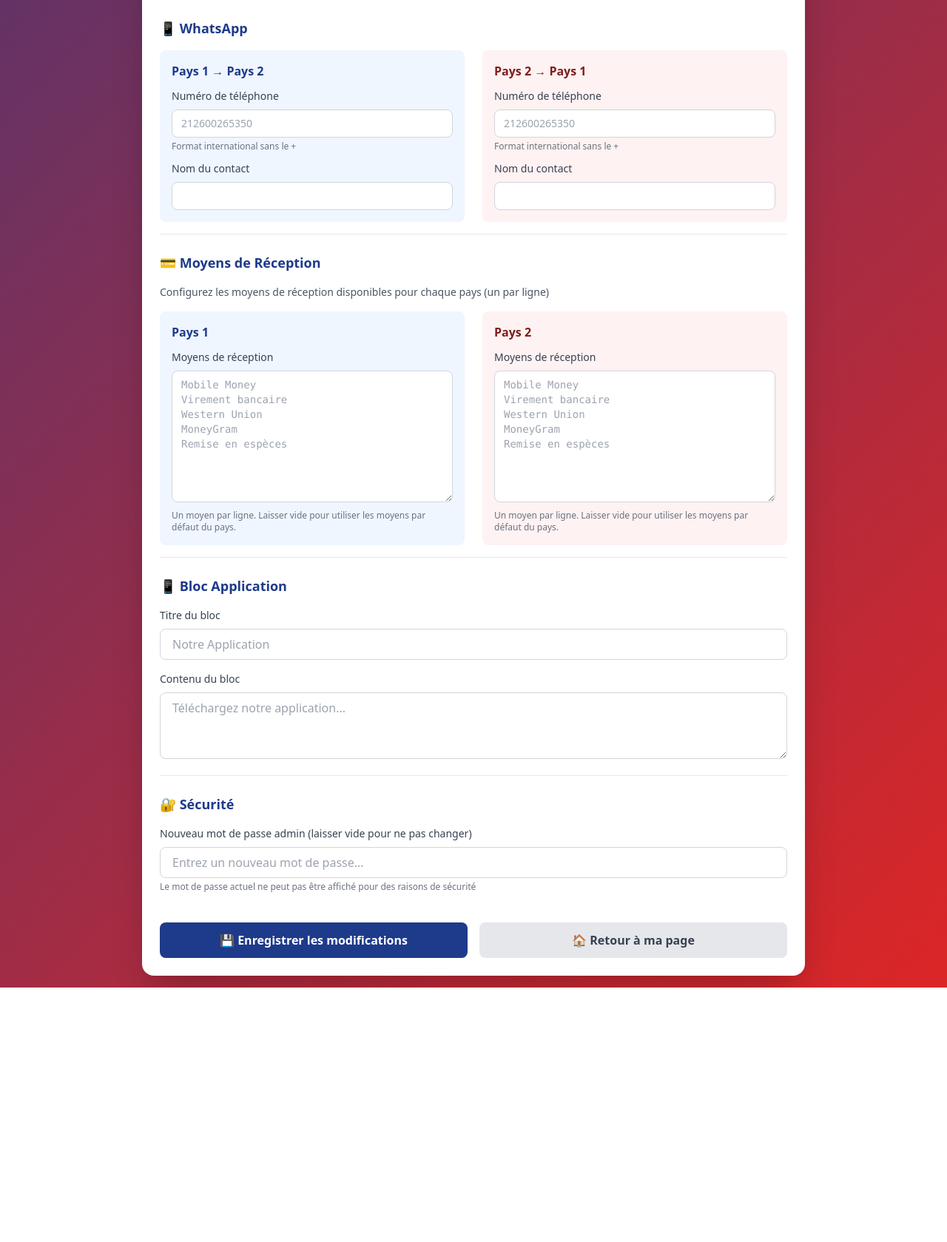
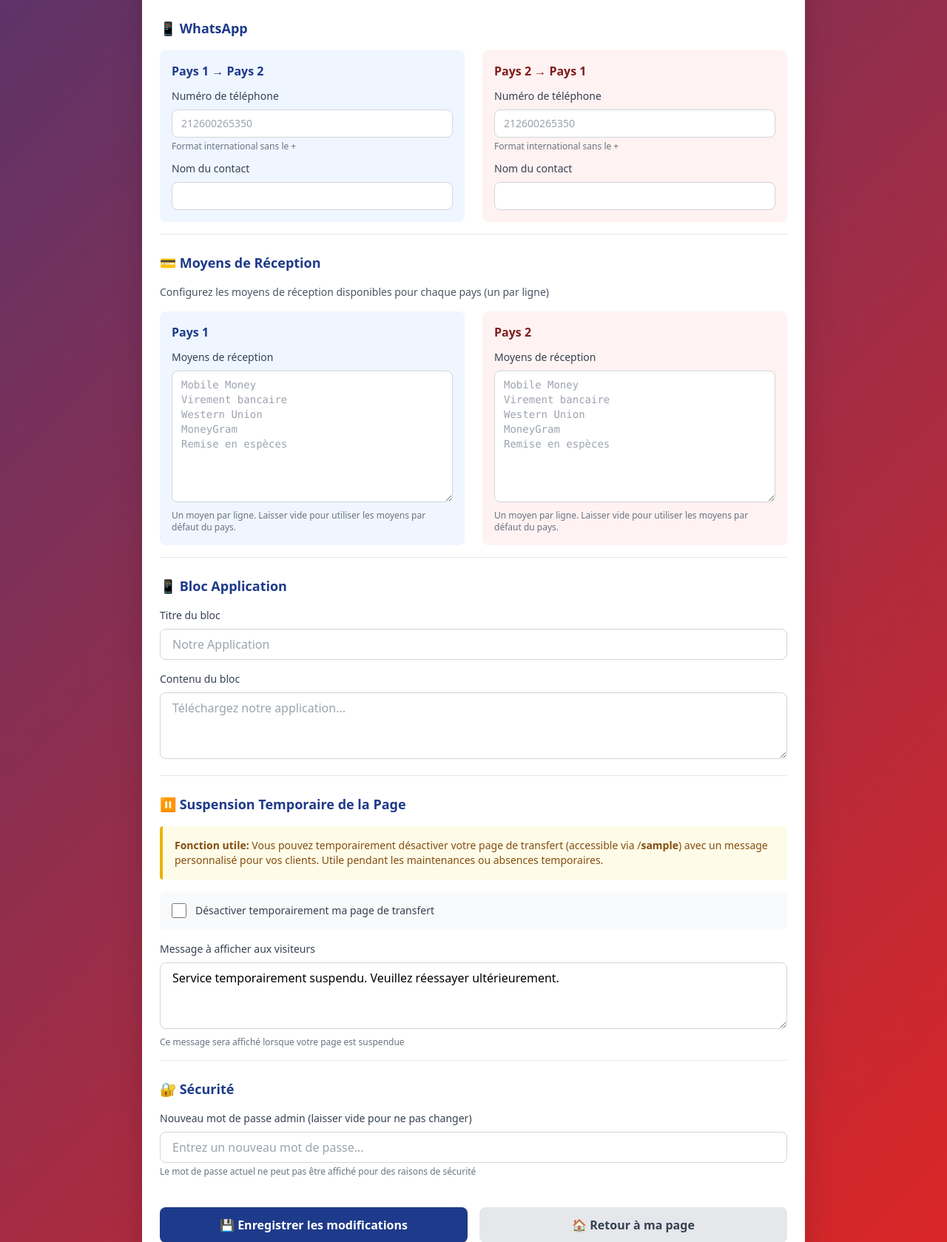
Before and after one commit to moa-digitalagency/MoneyTransfertSaas, a Flask app: template templates/admin_panel.html in a window 1280 px wide. Shown: the part 1514-3193 px from the top of the page at 74% size. Before the commit the page ends 2849 px from the top, so only its background shows below. Run offline with Flask 3, Linux system fonts and the light colour scheme; the template is opened without the code that fills it: most values are stand-ins (such as "Sample title", 1, 10 or a date in 2020); some libraries are stand-ins or nearby versions.

Commit message:
Allow admins to temporarily suspend their user pages
Adds a new feature for administrators to temporarily suspend their user pages with a custom message, including database migration, backend logic, and frontend UI elements.

Replit-Commit-Author: Agent
Replit-Commit-Session-Id: 13520b3d-1e6b-4bd2-a032-6872418c5bec
Replit-Commit-Checkpoint-Type: intermediate_checkpoint
Replit-Commit-Screenshot-Url: https://storage.googleapis.com/screenshot-production-us-central1/56ae3f3c-e5f5-4054-a54a-ee04fbb76bda/13520b3d-1e6b-4bd2-a032-6872418c5bec/wYGKZul

```diff
--- a/app/routes/main.py
+++ b/app/routes/main.py
@@ -63,6 +63,9 @@ def user_index(username):
 
     if not admin.config:
         abort(404)
+
+    if admin.config.page_suspended:
+        return render_template('account_suspended.html', username=username, custom_message=admin.config.suspension_message), 403
 
     config = admin.config.to_dict()
 
--- a/templates/admin_panel.html
+++ b/templates/admin_panel.html
@@ -292,6 +292,33 @@ www.myoneart.com
                     </div>
                 </div>
 
+                <div class="border-b pb-4">
+                    <h2 class="text-lg font-semibold text-blue-900 mb-4">⏸️ Suspension Temporaire de la Page</h2>
+
+                    <div class="bg-yellow-50 border-l-4 border-yellow-500 p-4 mb-4 rounded">
+                        <p class="text-sm text-yellow-800">
+                            <strong>Fonction utile:</strong> Vous pouvez temporairement désactiver votre page de transfert (accessible via /<strong>{{ username }}</strong>) avec un message personnalisé pour vos clients. Utile pendant les maintenances ou absences temporaires.
+                        </p>
+                    </div>
+
+                    <div class="space-y-4">
+                        <div class="flex items-center p-4 bg-gray-50 rounded-lg">
+                            <input type="checkbox" name="page_suspended" id="page_suspended" value="1"
+                                   {% if config.page_suspended %}checked{% endif %}
+                                   class="w-5 h-5 text-blue-600 border-gray-300 rounded focus:ring-blue-500">
+                            <label for="page_suspended" class="ml-3 text-sm font-medium text-gray-700">
+                                Désactiver temporairement ma page de transfert
+                            </label>
+                        </div>
+
+                        <div>
+                            <label class="block text-sm font-medium text-gray-700 mb-2">Message à afficher aux visiteurs</label>
+                            <textarea name="suspension_message" rows="3" placeholder="Service temporairement suspendu. Veuillez réessayer ultérieurement." class="w-full px-4 py-2 border border-gray-300 rounded-lg focus:ring-2 focus:ring-blue-900 focus:border-transparent transition">{{ config.suspension_message if config.suspension_message else 'Service temporairement suspendu. Veuillez réessayer ultérieurement.' }}</textarea>
+                            <p class="text-xs text-gray-500 mt-1">Ce message sera affiché lorsque votre page est suspendue</p>
+                        </div>
+                    </div>
+                </div>
+
                 <div class="pb-4">
                     <h2 class="text-lg font-semibold text-blue-900 mb-4">🔐 Sécurité</h2>
 
```
Also changed, not shown: app/models/admin.py (+6 -1 lines), app/routes/admin.py (+7 -0 lines), migrate_add_suspension_fields.py (added, +31 -0 lines), templates/account_suspended.html (+6 -2 lines), 1 other file.
